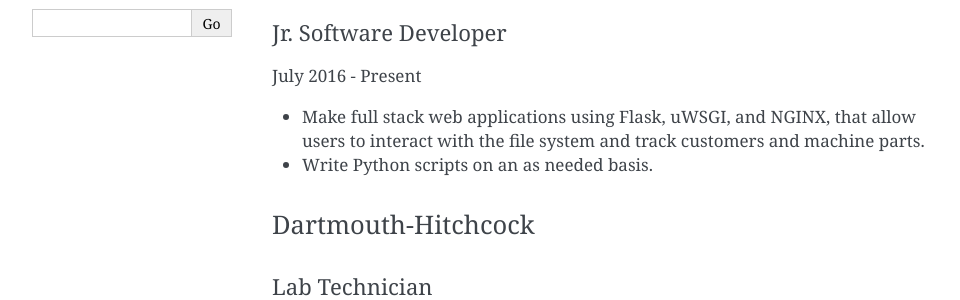
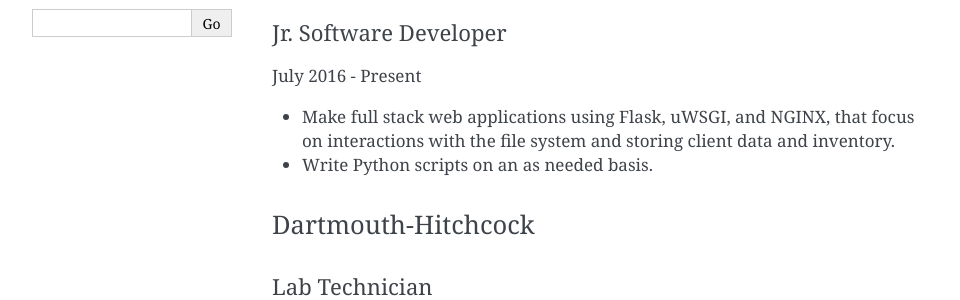
Before and after one commit to smitchell556/smitchell556.github.io, a Sphinx documentation site: the page built from docs/index.rst, in a window 1280 px wide and 900 px high. Shown: the part 323-623 px from the top of the window, without its empty margins (148-1108 px from the left). Built offline with Sphinx 7.4.7, drawn with Linux system fonts in a browser that asks for light colours.

Commit message:
tweak job description

```diff
--- a/docs/index.rst
+++ b/docs/index.rst
@@ -28,8 +28,8 @@ Jr. Software Developer
 
 July 2016 - Present
 
-* Make full stack web applications using Flask, uWSGI, and NGINX, that allow
-  users to interact with the file system and track customers and machine parts.
+* Make full stack web applications using Flask, uWSGI, and NGINX, that focus
+  on interactions with the file system and storing client data and inventory.
 * Write Python scripts on an as needed basis.
 
 Dartmouth-Hitchcock
--- a/index.html
+++ b/index.html
@@ -55,8 +55,8 @@ JavaScript. A pdf version of this page can be found
 <h4>Jr. Software Developer<a class="headerlink" href="#jr-software-developer" title="Permalink to this headline">¶</a></h4>
 <p>July 2016 - Present</p>
 <ul class="simple">
-<li>Make full stack web applications using Flask, uWSGI, and NGINX, that allow
-users to interact with the file system and track customers and machine parts.</li>
+<li>Make full stack web applications using Flask, uWSGI, and NGINX, that focus
+on interactions with the file system and storing client data and inventory.</li>
 <li>Write Python scripts on an as needed basis.</li>
 </ul>
 </div>
```
Also changed, not shown: searchindex.js (+1 -1 lines), 2 other files.
